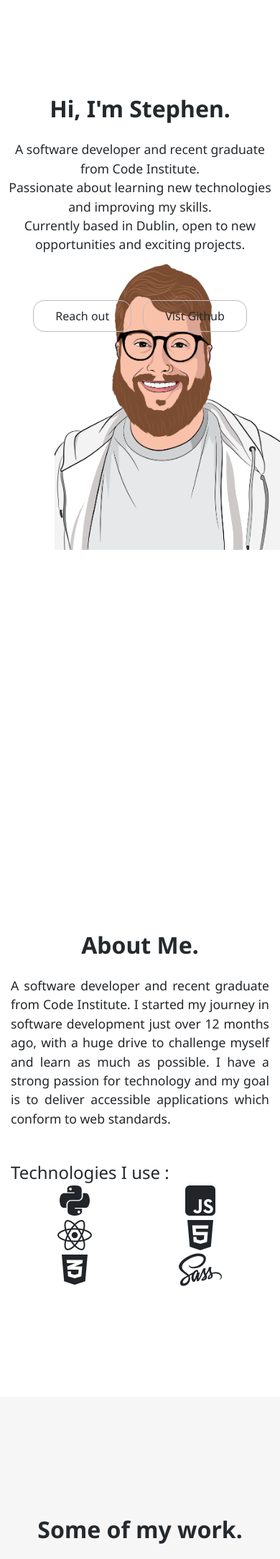
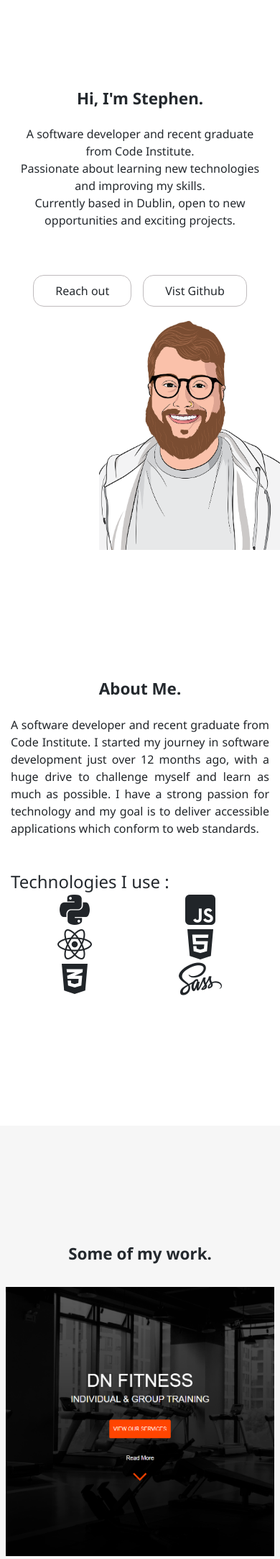
Before and after one commit to nemixu/portfolio, a Django app: page / in a window 390 px wide. Shown: the part 80-2246 px from the top of the page at 72% size. Run offline with Django 3.2, Linux system fonts and the light colour scheme; some libraries are stand-ins or nearby versions.

Commit message:
adjusted styling for breakpoints and fixed spelling errors

```diff
--- a/home/templates/home/index.html
+++ b/home/templates/home/index.html
@@ -5,12 +5,12 @@
 
 {% block content %}
 <section class="home-landing">
-    <div class="container-fluid p-0">
+    <div class="container-fluid">
         <div class="landing-image"></div>
         <div class="row">
-            <div class="col-12 p-0">
-                <div class="into-container">
-                    <h2 class="display-5 pt-5 text-black font-weight-bold text-center" id="name-landing">Hi, I'm Stephen.</h2>
+            <div class="col-12">
+                <div class="intro-container">
+                    <h2 class="display-5 pt-5 text-black font-weight-bold text-center heading-sizing" id="name-landing">Hi, I'm Stephen.</h2>
                     <p class="text-center text-black pt-0 pt-3 intro-paragraph">A software developer and recent graduate from Code Institute.<br> Passionate about learning new technologies and improving my skills. <br>Currently based in Dublin, open to new opportunities and exciting projects.</p>
                     <div class="row justify-content-center pt-5">
                         <a rel="noopener" href="mailto:s.r.seagrave@gmail.com" class="btn btn-clear text-black mr-3">Reach out</a>
@@ -26,7 +26,7 @@
     <div class="container-fluid about-container" id="about">
         <div class="row">
             <div class="col-12">
-                <h2 class="display-5 text-black text-center font-weight-bold">About Me.</h2>
+                <h2 class="display-5 text-black text-center font-weight-bold heading-sizing">About Me.</h2>
                 <p class="text-justify pt-3 about-text intro-paragraph">A software developer and recent graduate from Code Institute.
                 I started my journey in software development just over 12 months ago,
                 with a huge drive to challenge myself and learn as much as possible.
@@ -67,7 +67,7 @@
     <div class="container-fluid projects-container">
         <div class="row">
             <div class="col-12">
-                <h2 class="display-5 text-black text-center font-weight-bold pb-3">Some of my work.</h2>
+                <h2 class="display-5 text-black text-center font-weight-bold pb-3 heading-sizing">Some of my work.</h2>
             </div>
         </div>
         <div class="row">
@@ -145,7 +145,7 @@
     <div class="container-fluid contact-container">
         <div class="row">
             <div class="col-12">
-                <h2 class="display-5 text-black text-center font-weight-bold pb-3">Contact me.</h2>
+                <h2 class="display-5 text-black text-center font-weight-bold pb-3 heading-sizing">Contact me.</h2>
             </div>
             <div class="col-12 text-center">
                 <p class="mx-5 text-left pb-3 intro-paragraph">If you would like to get in touch, talk to me about a project collaboration or just say hi, click the button below.</p>
--- a/static/css/base.css
+++ b/static/css/base.css
@@ -52,12 +52,15 @@ p {
 }
 
 .landing-image {
-    background: url(/static/images/stevo.png);
+    background: url(/static/images/stevo2.png);
     height: 1200px;
+    left: 15px;
+    position: relative;
     padding-top: 165px;
     width: 100%;
     height: 100vh;
     max-height: 100vh;
+    padding-left:30%;
     background-position: right bottom;
     background-origin: content-box;
     background-repeat: no-repeat;
@@ -67,11 +70,15 @@ p {
     transition: all 0.3s ease-in-out;
 }
 
-.into-container {
-    position: relative;
+.intro-container {
+    position: absolute;
     display: flex;
     flex-direction: column;
-    bottom: 1000px;
+    justify-content: center;
+    align-items: center;
+    bottom: 40vh;
+    left: 0;
+    right: 0
 }
 
 .btn-clear {
@@ -254,7 +261,7 @@ p {
 }
 
 .intro-paragraph{
-    font-size: 1.3em;
+    font-size: 0.9rem;
 }
 
 footer {
@@ -285,83 +292,94 @@ footer {
 }
 
 #name-landing {
-    font-size: 1em;
+    font-size: 2rem;
 }
 
-/* 4k Screens */
-@media only screen
-  and (max-width: 2560px) {
-    .landing-image {
-        padding-top: 85px;
-          transition: all 0.3s ease-in-out;
-      }
 
-    .into-container {
-        bottom: 760px;
+@media only screen and (max-width: 2560px) {
+    .intro-container{
+        bottom: 50vh;
     }
 
     .intro-paragraph {
-         font-size: 1.5em;
-     }
+        font-size: 1.2em;
+    }
 
     #name-landing {
-         font-size: 5em;
-     }
-}
-
-/* 23" screens */
-@media only screen and (max-width: 1920px) {
-    .landing-image {
-          padding-top: 25px;
-          transition: all 0.3s ease-in-out;
+        font-size: 3.5em;
     }
 
-    .into-container {
-        bottom: 790px;
-    }
-
-    .intro-paragraph {
-        font-size: 1.3em;
-    }
-
-    #name-landing{
-        font-size: 4em;
-    }
-  }
-
-/* Laptops */
-@media only screen and (max-width: 1280px) {
-    .landing-image {
-        padding-top: 175px;
-        transition: all 0.3s ease-in-out;
-    }
-
-    .into-container {
-        bottom: 600px;
-    }
-
-    .intro-paragraph{
-        font-size: 1em;
+    .heading-sizing {
+        font-size: 2.5em;
     }
 
 }
 
-/* Tablets*/
+@media only screen and (max-width: 1920px) {
+    .intro-container{
+        bottom: 40vh;
+    }
+
+    .intro-paragraph {
+        font-size: 1.2em;
+    }
+
+    #name-landing {
+        font-size: 3.5em;
+    }
+
+    .heading-sizing {
+        font-size: 2.5em;
+    }
+
+}
+
+@media only screen and (max-width: 1280px){
+    .intro-container{
+        bottom: 300px;
+    }
+
+    .intro-paragraph {
+        font-size: 1.1em;
+    }
+
+    #name-landing {
+        font-size: 3em;
+    }
+
+    .heading-sizing {
+        font-size: 2em;
+    }
+}
+
 @media only screen and (max-width: 1024px) {
-    .into-container {
-        bottom: 1120px;
+    .intro-container {
+        bottom: 830px;
     }
+
 
     .landing-image {
         padding-top: 467px;
         transition: all 0.3s ease-in-out;
     }
 
+    .intro-paragraph {
+        font-size: 1.1em;
+    }
+
+    #name-landing {
+        font-size: 3em;
+    }
+
+    .heading-sizing {
+        font-size: 2em;
+    }
+
 }
 
 @media only screen and (max-width: 768px) {
-    .into-container {
-        bottom: 850px;
+    .intro-container {
+        bottom: 530px;
     }
 
     .landing-image {
@@ -369,10 +387,9 @@ footer {
     }
 }
 
-/* Iphone 6/7/8/plus */
-@media only screen and (max-width: 414px) {
-    .into-container {
-        bottom: 680px;
+@media only screen and (max-width: 420px) {
+    .intro-container {
+        bottom: 40vh;
         padding-left: 20px;
         padding-right: 20px;
     }
@@ -382,39 +399,14 @@ footer {
     }
 
     .intro-paragraph {
-        font-size: 1.1em;
+        font-size: 1em;
     }
 
     #name-landing {
-        font-size: 2em;
+        font-size: 1.4em;
+    }
+
+    .heading-sizing {
+        font-size: 1.4em;
     }
 }
-
-/*Iphone X styling*/
-@media only screen and (max-width: 375px) {
-    .into-container {
-        bottom: 742px;
-        padding-left: 20px;
-        padding-right: 20px;
-    }
-
-    .landing-image {
-        padding-top: 400px;
-    }
-
-    .intro-paragraph {
-        font-size: 1.1em;
-    }
-
-    #name-landing {
-        font-size: 2em;
-    }
-}
-
-@media only screen
-    and (device-width :  375px)
-    and (device-height : 667px) {
-        .into-container {
-            bottom: 612px;
-    }
-}
```
